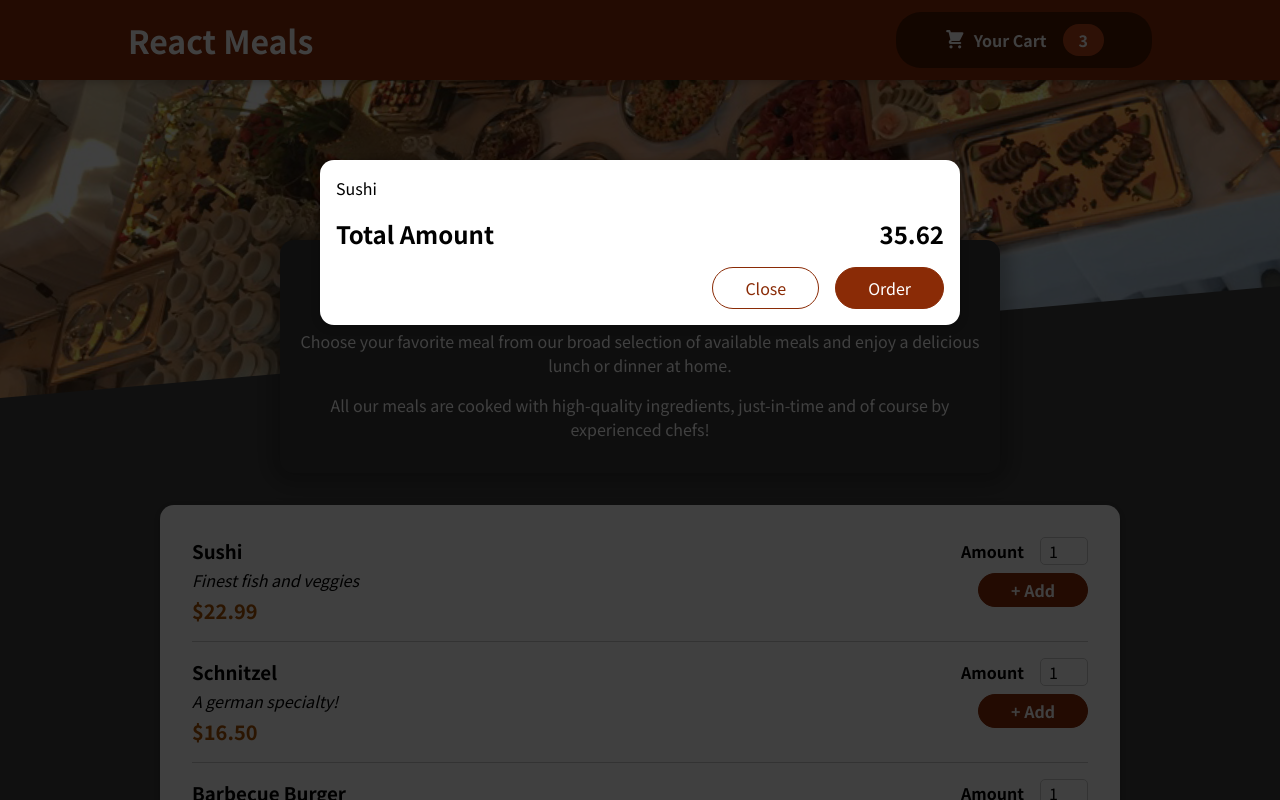
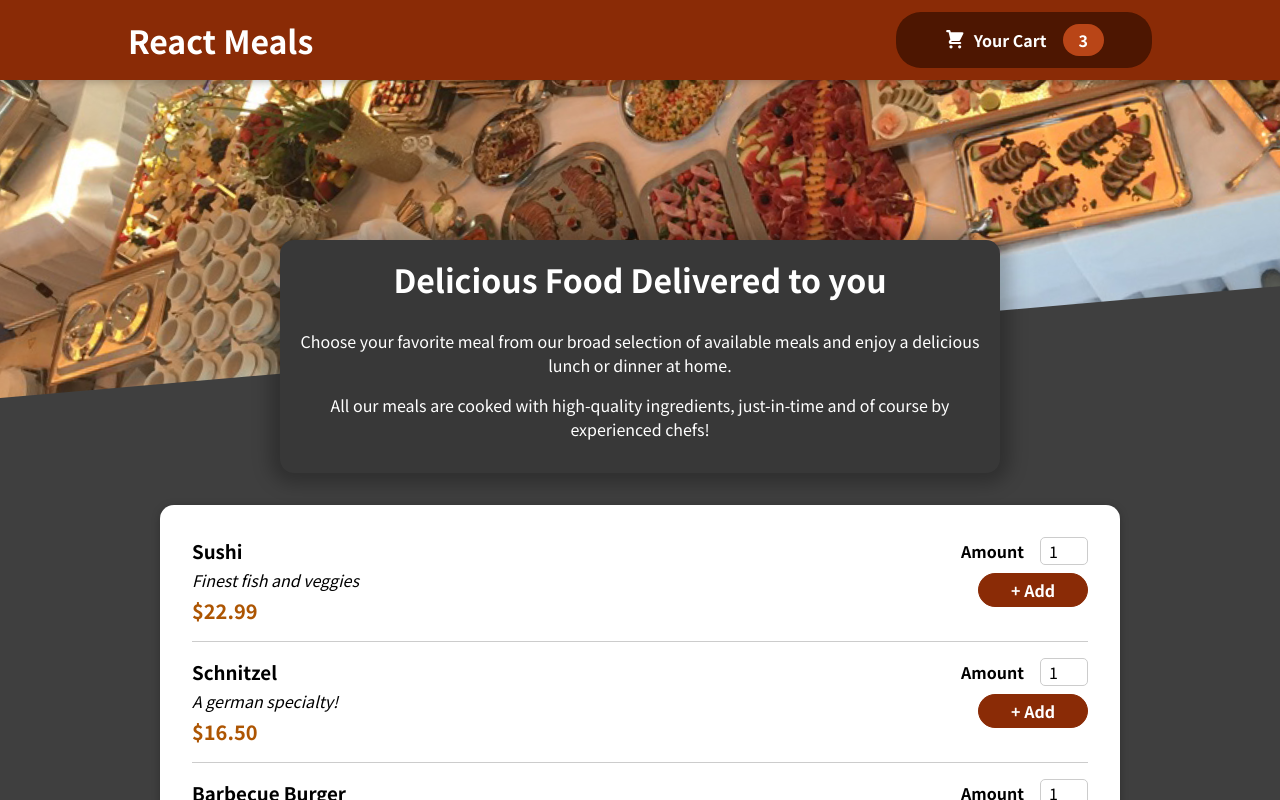
Before and after one commit to allandcarv/food-order-app, a React (Create React App) app: page / in a window 1280 px wide. Shown: the top 800 px of the page. Built offline with nearby package versions, Linux system fonts and the light colour scheme.

Commit message:
feat: managing cart and modal state

```diff
--- a/src/App.js
+++ b/src/App.js
@@ -1,12 +1,24 @@
+import { useState } from 'react';
+
 import Cart from './components/Cart';
 import Header from './components/Layout/Header';
 import Meals from './components/Meals';
 
 const App = () => {
+    const [cartIsShow, setCartIsShow] = useState(false);
+
+    const showCartHandler = () => {
+        setCartIsShow(true);
+    };
+
+    const hideCartHandler = () => {
+        setCartIsShow(false);
+    }
+
     return (
         <>
-            <Cart />
-            <Header />
+            {cartIsShow && <Cart onClose={ hideCartHandler } />}
+            <Header onShowCart={ showCartHandler } />
             <main>
                 <Meals />
             </main>
--- a/src/components/Cart/index.js
+++ b/src/components/Cart/index.js
@@ -2,7 +2,7 @@
 
 import classes from './styles.module.css';
 
-const Cart = () => {
+const Cart = ({ onClose }) => {
     const cartItems = (
         <ul className={classes['cart-items']}>
             {
@@ -20,14 +20,14 @@
     );
 
     return (
-        <Modal>
+        <Modal onClose={ onClose } >
             {cartItems}
             <div className={classes.total}>
                 <span>Total Amount</span>
                 <span>35.62</span>
             </div>
             <div className={classes.actions}>
-                <button className={classes['button--alt']}>Close</button>
+                <button className={classes['button--alt']} onClick={ onClose }>Close</button>
                 <button className={classes.button}>Order</button>
             </div>
         </Modal>
--- a/src/components/Layout/HeaderCartButton/index.js
+++ b/src/components/Layout/Header/HeaderCartButton/index.js
@@ -1,10 +1,10 @@
-import CartIcon from '../../Cart/CartIcon';
+import CartIcon from '../../../Cart/CartIcon';
 
 import classes from './styles.module.css';
 
-const HeaderCartButton = () => {
+const HeaderCartButton = ({ onClick }) => {
     return (
-        <button className={classes.button}>
+        <button className={classes.button} onClick={ onClick } >
             <span className={classes.icon}>
                 <CartIcon />
             </span>
--- a/src/components/Layout/Header/index.js
+++ b/src/components/Layout/Header/index.js
@@ -1,15 +1,15 @@
-import HeaderCartButton from '../HeaderCartButton';
+import HeaderCartButton from './HeaderCartButton';
 
 import classes from './styles.module.css';
 
 import mealsImg from '../../../assets/meals.jpeg';
 
-const Header = () => {
+const Header = ({ onShowCart }) => {
     return (
         <>
             <header className={classes.header}>
                 <h1>React Meals</h1>
-                <HeaderCartButton />
+                <HeaderCartButton onClick={onShowCart} />
             </header>
             <div className={classes['main-image']}>
                 <img src={mealsImg} alt="A table full of delicious food" />
--- a/src/components/UI/Modal/index.js
+++ b/src/components/UI/Modal/index.js
@@ -2,9 +2,9 @@
 
 import classes from './styles.module.css';
 
-const Backdrop = props => {
+const Backdrop = ({ onClose }) => {
     return (
-        <div className={classes.backdrop}></div>
+        <div className={classes.backdrop} onClick={ onClose } ></div>
     )
 };
 
@@ -18,10 +18,10 @@
 
 const portalElement = document.getElementById('overlays');
 
-const Modal = ({ children }) => {
+const Modal = ({ onClose, children }) => {
     return (
         <>
-            {createPortal(<Backdrop />, portalElement)}
+            {createPortal(<Backdrop onClose={ onClose } />, portalElement)}
             {createPortal(<ModalOverlay>{ children }</ModalOverlay>, portalElement)}
         </>
     );
```
Also changed, not shown: src/components/Layout/Header/HeaderCartButton/styles.module.css (renamed from src/components/Layout/HeaderCartButton/styles.module.css).
